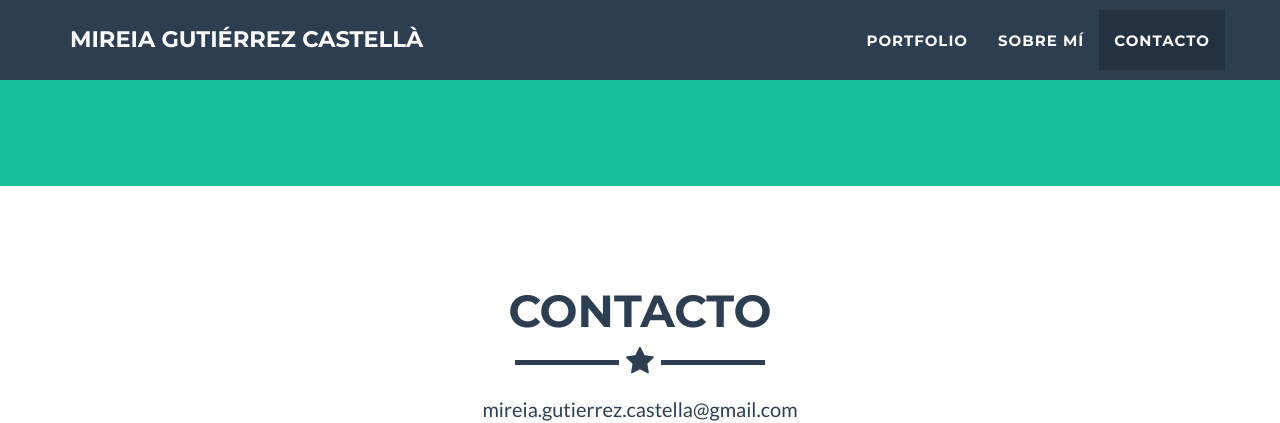
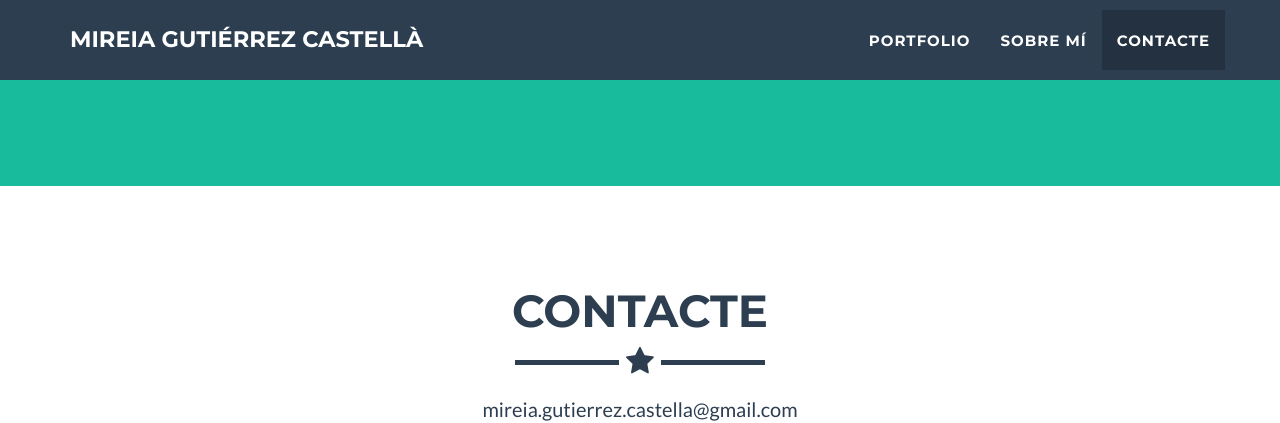
Before and after one commit to belzoond/pagina-mireia, a Jekyll site: the page built from _posts/2020-02-07-in-madrid-una-vida-plena.markdown, in a window 1280 px wide and 900 px high, scrolled down 2574 px. Shown: the top 423 px of the window. Built offline with Jekyll 4.4.1, drawn with Linux system fonts in a browser that asks for light colours.

Commit message:
contacte instead of contacto

```diff
--- a/_includes/contact_minimal.html
+++ b/_includes/contact_minimal.html
@@ -3,7 +3,7 @@
     <div class="container">
         <div class="row">
             <div class="col-lg-12 text-center">
-                <h2>Contacto</h2>
+                <h2>Contacte</h2>
                 <hr class="star-primary">
             </div>
         </div>
--- a/_includes/nav.html
+++ b/_includes/nav.html
@@ -25,7 +25,7 @@
                         <a href="#about">Sobre mí</a>
                     </li>
                     <li class="page-scroll">
-                        <a href="#contact">Contacto</a>
+                        <a href="#contact">Contacte</a>
                     </li>
                 </ul>
             </div>
```
